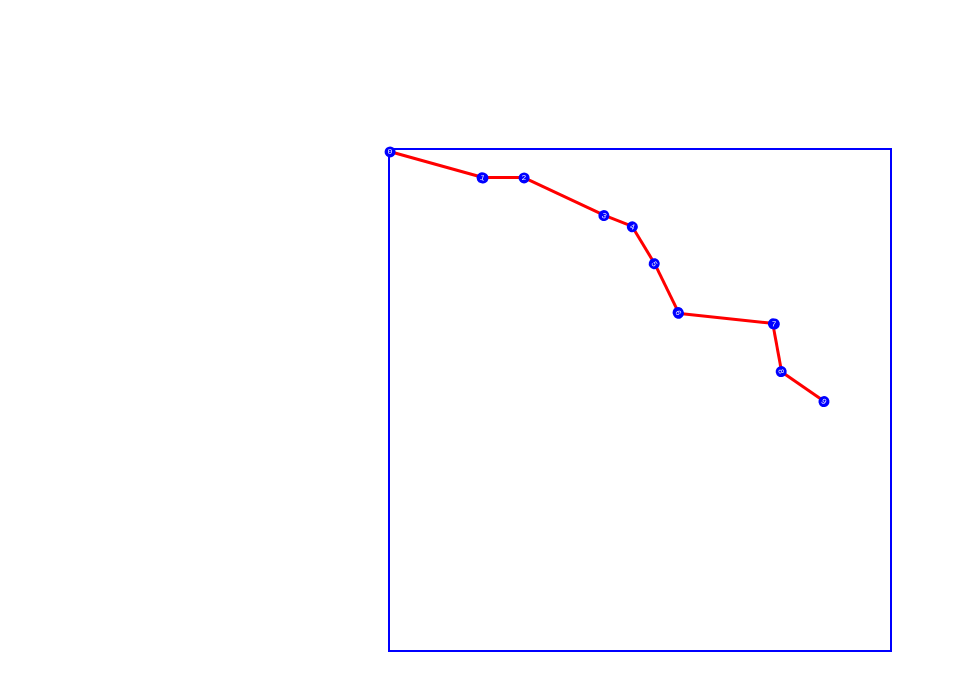
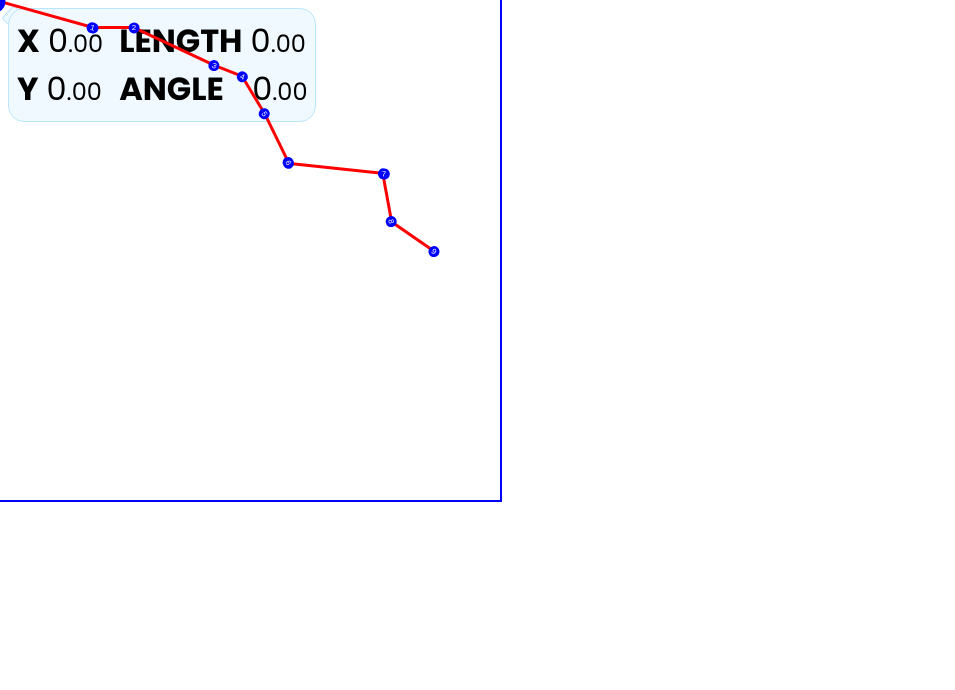
Before and after one commit to Laaouatni/gcode.js, a website built with Vite: page gcode/index.html in a window 1280 px wide. Shown: the whole page, without its empty margins (0-955 px from the left). Built offline with nearby package versions, Linux system fonts and the light colour scheme.

Commit message:
tooltip now have new design (no object anymore) flexbox

```diff
--- a/gcode/index.html
+++ b/gcode/index.html
@@ -7,7 +7,8 @@
     <title>Vite App</title>
   </head>
   <body style="margin: 0;">
-    <div id="app" style="display: grid; place-items: center; height: 100vh;">
+    <!-- display: grid; place-items: center; height: 100vh; -->
+    <div id="app" style="">
       <section id="hello"></section>
     </div>
 
--- a/gcode/main.js
+++ b/gcode/main.js
@@ -1,4 +1,7 @@
+const t0 = performance.now();
 // import GcodeAPI from "./src/API/GcodeApi/GcodeAPI_main/GcodeAPI";
+
+
 import G0 from "./src/API/GcodeApi/Gcommands/G/G0";
 import Gcss from "./src/API/GcodeApi/Gsimulator/Gcss/Gcss.js";
 
@@ -20,3 +23,8 @@ let g = new Gcss({
 });
 
 g.generate();
+
+
+const t1 = performance.now();
+
+console.log(`Call to doSomething took ${t1 - t0} milliseconds.`);
--- a/gcode/src/API/GcodeApi/Gsimulator/Gcss/CssFloatPopup/CssFloatPopup.js
+++ b/gcode/src/API/GcodeApi/Gsimulator/Gcss/CssFloatPopup/CssFloatPopup.js
@@ -11,8 +11,6 @@ export default class CssFloatPopup {
     CssFloatPopup.arrow = document.createElement("div");
 
     CssFloatPopup.popup.id = "tooltip";
-
-    CssFloatPopup.span.style.setProperty("white-space", "pre");
 
     CssFloatPopup.arrow.id = "arrow";
 
@@ -39,8 +37,61 @@ export default class CssFloatPopup {
 
   showPopup() {
     this.popup.style.display = "block";
-    this.span.textContent = `${this.button.dataset.line}`;
+    this.span.innerHTML = this.styleCustomSpanHTML();
     updatePopup(this);
+  }
+
+  styleCustomSpanHTML() {
+    this.lineParsedJson = JSON.parse(this.button.dataset.line);
+    this.linePopupSpanHtml = `
+    <div style="display: flex; align-items: center; gap: 1rem; width: min-content; font-family: poppins;">
+      <div>
+        <div style="display: flex; align-items: center; font-size: 2rem; gap: 0.5rem;">
+          <div style="font-size: 2rem; font-weight: bold;">X</div>
+          <div style="display: flex; align-items: baseline;">
+            <div>${this.lineParsedJson.x.split(".")[0]}</div>
+            <div style="font-size: 1.5rem;">.${
+              this.lineParsedJson.x.split(".")[1]
+            }</div>
+          </div>
+        </div>
+
+        <div style="display: flex; align-items: center; font-size: 2rem; gap: 0.5rem;">
+          <div style="font-size: 2rem; font-weight: bold;">Y</div>
+          <div style="display: flex; align-items: baseline;">
+            <div>${this.lineParsedJson.y.split(".")[0]}</div>
+            <div style="font-size: 1.5rem;">.${
+              this.lineParsedJson.y.split(".")[1]
+            }</div>
+          </div>
+        </div>
+      </div>
+
+      <div>
+        <div style="display: flex; align-items: center; font-size: 2rem; gap: 0.5rem;">
+          <div style="font-size: 2rem; font-weight: bold;">LENGTH</div>
+          <div style="display: flex; align-items: baseline;">
+            <div>${this.lineParsedJson.length.split(".")[0]}</div>
+            <div style="font-size: 1.5rem;">.${
+              this.lineParsedJson.length.split(".")[1]
+            }</div>
+          </div>
+        </div>
+
+        <div style="display: flex; align-items: center; font-size: 2rem; gap: 0.5rem;">
+          <div style="font-size: 2rem; font-weight: bold;">ANGLE&nbsp;&nbsp;&nbsp;</div>
+          <div style="display: flex; align-items: baseline;">
+            <div>${this.lineParsedJson.angle.split(".")[0]}</div>
+            <div style="font-size: 1.5rem;">.${
+              this.lineParsedJson.angle.split(".")[1]
+            }</div>
+          </div>
+        </div>
+      </div>
+    </div>
+    `;
+
+    return this.linePopupSpanHtml;
   }
 
   addEvents() {
@@ -67,15 +118,13 @@ export default class CssFloatPopup {
     this.popupKeysArray.forEach((key, index) => {
       this.popup.style.setProperty(key, this.PopupValuesArray[index]);
     });
-
-    this.span.style.setProperty("white-space", "pre");
   }
 
   styleArrow() {
     this.arrowStylesToAdd = {
       position: "absolute",
-      width: "8px",
-      height: "8px",
+      width: "1rem",
+      height: "1rem",
       transform: "rotate(45deg)",
       "z-index": -1,
     };
--- a/gcode/src/API/GcodeApi/Gsimulator/Gcss/CssLine/CssLine.js
+++ b/gcode/src/API/GcodeApi/Gsimulator/Gcss/CssLine/CssLine.js
@@ -75,10 +75,10 @@ export default class CssLine {
     this.lineElement.setAttribute(
       "data-line",
       `${JSON.stringify({
-        length: this.lineLength,
-        x: this.currentObj.x,
-        y: this.currentObj.y,
-        angle: this.lineAngle
+        length: this.lineLength.toFixed(2),
+        x: this.currentObj.x.toFixed(2),
+        y: this.currentObj.y.toFixed(2),
+        angle: this.lineAngle.toFixed(2)
       }, null, 2)}`
     );
   }
--- a/gcode/src/API/GcodeApi/Gsimulator/Gcss/Gcss.js
+++ b/gcode/src/API/GcodeApi/Gsimulator/Gcss/Gcss.js
@@ -29,7 +29,7 @@ export default class Gcss extends Gsimulator {
   }
 
   changeSize() {
-    this.cssContainer.style.width  = `${this.width}px`;
+    this.cssContainer.style.width = `${this.width}px`;
     this.cssContainer.style.height = `${this.height}px`;
   }
 
--- a/gcode/src/CSS/FloatingUI/tooltip/tooltip.css
+++ b/gcode/src/CSS/FloatingUI/tooltip/tooltip.css
@@ -1,11 +1,11 @@
 #tooltip {
   padding: 0.5rem;
-  font-size: 0.5rem;
+  font-size: 1rem;
   font-family: poppins;
 }
 
 #tooltip {
   border: 0.1rem solid var(--sky-200);
   background-color: var(--sky-50);
-  border-radius: 0.2rem;
+  border-radius: 1rem;
 }
--- a/gcode/src/CSS/Gline/Gline_hover/Gline_hover.css
+++ b/gcode/src/CSS/Gline/Gline_hover/Gline_hover.css
@@ -1,3 +1,8 @@
 .Gline:hover::before {
   transform: scale(2) translateY(-25%);
 }
+
+.Gline:hover {
+  height: calc(var(--line-height) * 1.5);
+  transition: height 0.2s;
+}
```
